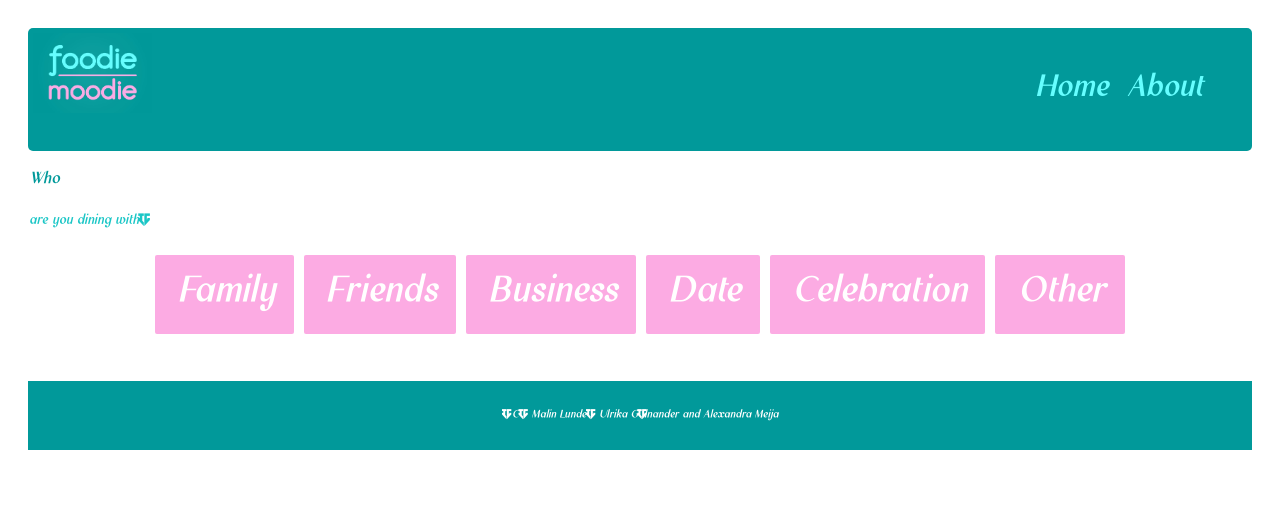
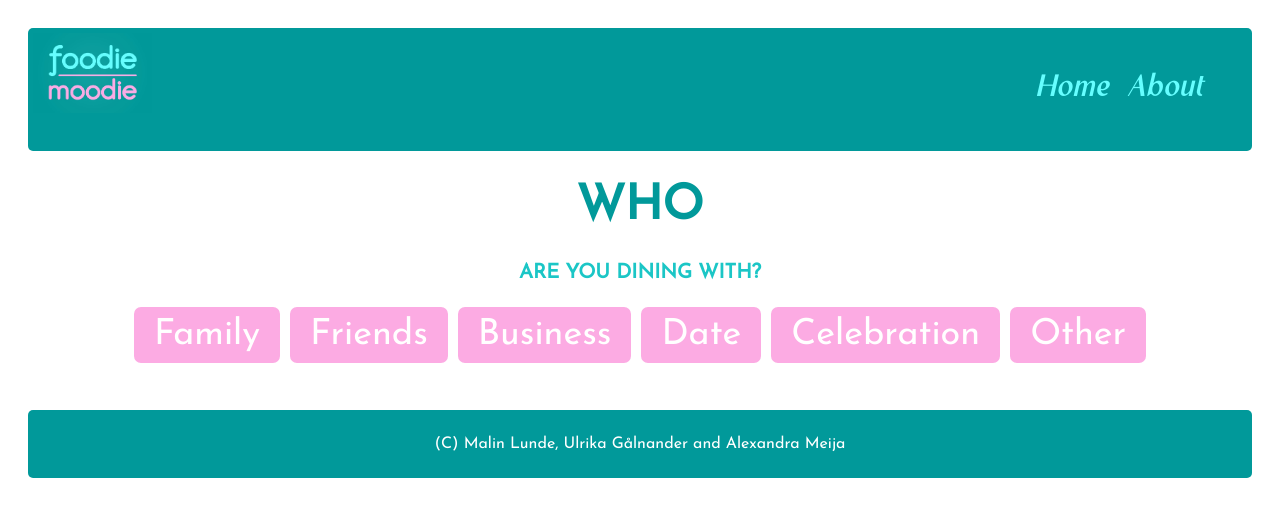
Before and after one commit to Technigo/final-boiler-plate-monorepo, a React (Vite) app in the folder frontend/: page / in a window 1280 px wide. Shown: the top 516 px of the page. Built offline with nearby package versions, Linux system fonts and the light colour scheme.

Commit message:
small changes

```diff
--- a/frontend/src/components/Home.jsx
+++ b/frontend/src/components/Home.jsx
@@ -12,22 +12,23 @@ const PageContainer = styled.div`
 `;
 
 const Heading = styled.h1`
-  font-size: 24px;
+  font-size: 48px;
   color: #01999a;
-  font-family: "Mercusuar";
+  text-align: center;
+  font-family: "JosefinSans";
 `;
 
 const Subheading = styled.h2`
+  font-family: "JosefinSans";
   font-size: 20px;
-  font-family: Arial, sans-serif;
+  text-align: center;
   color: #1bc6c6;
-  font-family: "Mercusuar";
 `;
 
 const Intro = styled.p`
   font-size: 16px;
   color: #800f2f;
-  font-family: Montserrat, sans-serif;
+  font-family: "JosefinSans";
   text-align: center;
   /* Your styles for intro paragraph */
 `;
@@ -36,14 +37,14 @@ const StyledButton = styled.button`
   color: white;
   border: solid white;
   padding: 10px 20px; /* Some padding */
-  border-radius: 5px; /* Rounded corners */
+  border-radius: 10px; /* Rounded corners */
   cursor: pointer; /* Pointer/hand icon */
   text-align: center; /* Center the text */
   text-decoration: none; /* No underline */
   display: inline-block; /* Inline block element */
   flex-direction: column;
-  font-size: 54px; /* Font size */
-  font-family: "Mercusuar";
+  font-size: 36px; /* Font size */
+  font-family: "JosefinSans";
   margin: 4px 2px; /* Margin around the button */
   transition-duration: 0.4s; /* Transition for hover effect */
 
@@ -53,12 +54,13 @@ const StyledButton = styled.button`
     border: solid #fcabe3;
   }
 `;
+
 // Define the 'Home' functional component.
 const Home = () => {
   // Define text content for the heading and subheading.
   const text = {
-    heading: "Who",
-    subheading: "are you dining with?",
+    heading: "WHO",
+    subheading: "ARE YOU DINING WITH?",
   };
 
   return (
--- a/frontend/src/components/footer.jsx
+++ b/frontend/src/components/footer.jsx
@@ -8,11 +8,12 @@ const FooterContainer = styled.footer`
   padding: 10px;
   text-align: center;
   margin-top: 40px;
+  border-radius: 5px;
 `;
 
 const FooterParagraph = styled.p`
   font-size: 16px;
-  font-family: "Mercusuar";
+  font-family: "JosefinSans";
   color: white;
 `;
 
--- a/frontend/src/components/mood.jsx
+++ b/frontend/src/components/mood.jsx
@@ -9,13 +9,13 @@ import { Link } from "react-router-dom";
 const PageContainer = styled.div`
   margin: 0 auto;
   padding: 20px;
-  background-color: #fff0f3; // Your chosen color
+  background-color: white; // Your chosen color: ;
   min-height: 100vh; // Full height of the viewport
 `;
 const TitleContainer = styled.div`
   text-align: center; /* Centers the title text */
   margin-bottom: 20px; /* Adds some space between the title and the buttons */
-  color: #800f2f;
+  color: #01999a;
   font-family: Montserrat, sans-serif;
 `;
 const MoodSelectorContainer = styled.div`
--- a/frontend/src/components/occasion.jsx
+++ b/frontend/src/components/occasion.jsx
@@ -16,9 +16,9 @@ const PageContainer = styled.div`
 
 const TitleContainer = styled.div`
   text-align: center; /* Centers the title text */
+  font-family: "JosefinSans";
   margin-bottom: 20px; /* Adds some space between the title and the buttons */
-  color: #800f2f;
-  font-family: Montserrat, sans-serif;
+  color: #01999a;
 `;
 
 const NextButton = styled.button`
@@ -104,7 +104,7 @@ const OccasionSelector = () => {
       <PageContainer>
         <Navbar />
         <TitleContainer>
-          <h2>What's the occasion? Is it to</h2>
+          <h2>What's the occasion?</h2>
         </TitleContainer>
         <OccasionSelectorContainer>
           {occasions && occasions.length > 0 ? (
```
